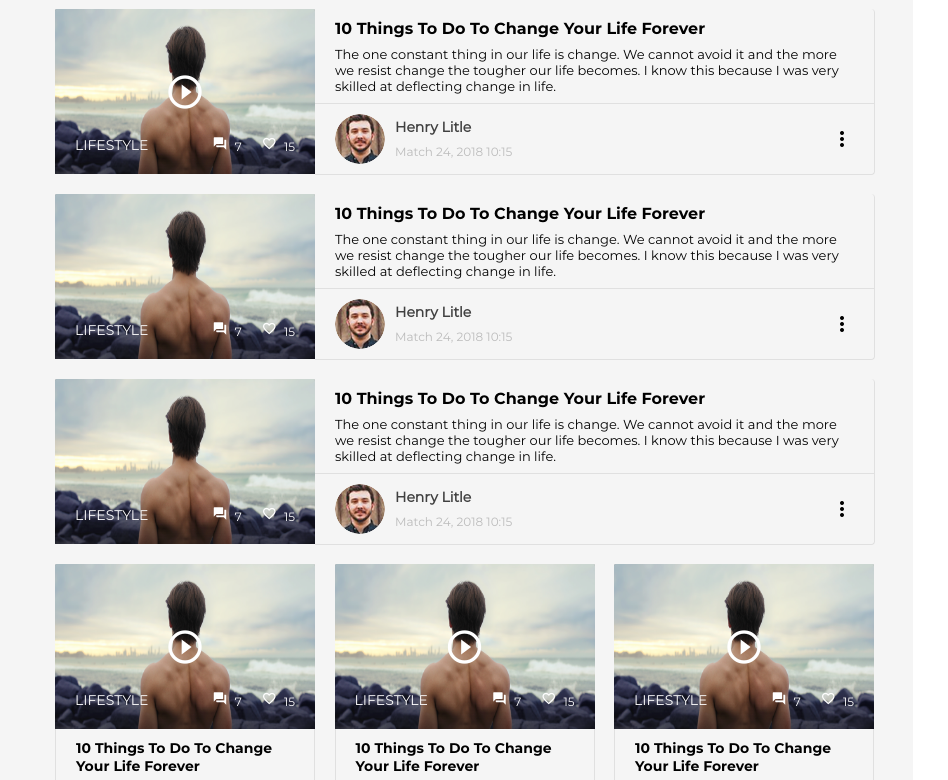
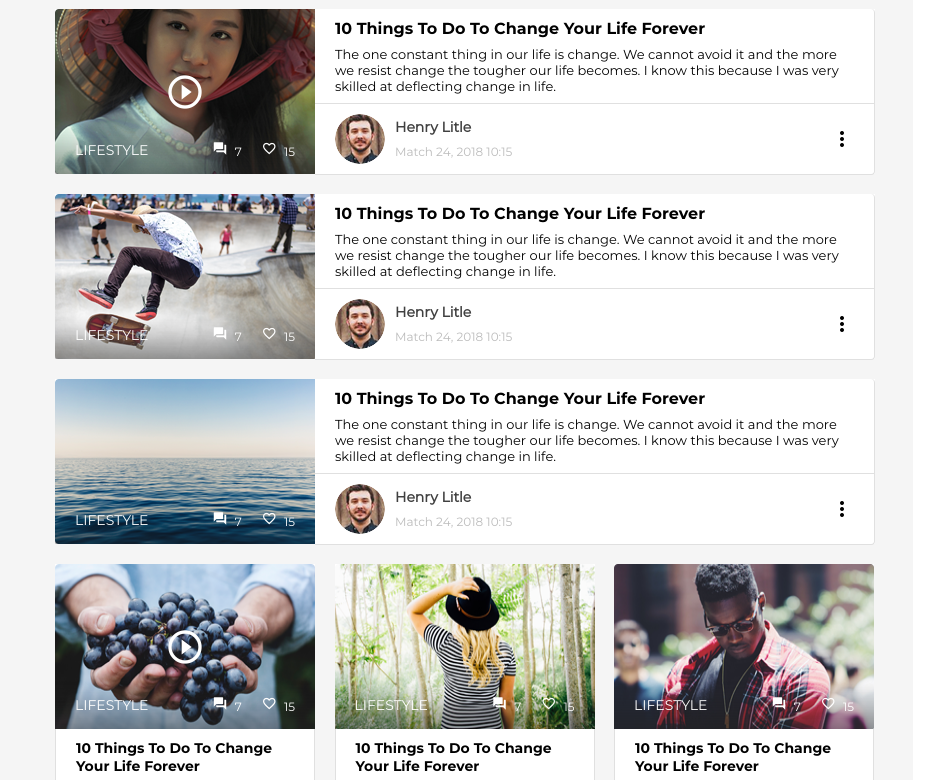
Before and after one commit to uvnavod/html-pasco, a plain HTML site: page index.html in a window 1280 px wide. Shown: the part 1563-2343 px from the top of the page, 0-948 px from the left. Drawn offline with Linux system fonts and the light colour scheme.

Commit message:
add new images

```diff
--- a/css/style.css
+++ b/css/style.css
@@ -38,7 +38,6 @@ a {
 
 .container--main {
   margin-top: 30px;
-  margin-bottom: 40px;
 }
 
 .container--align-center {
@@ -352,11 +351,13 @@ a {
 
 .main {
   width: 820px;
+  margin-bottom: 40px;
 }
 
 .main-article {
   width: 100%;
   margin-bottom: 20px;
+  background: #fff;
 }
 
 .main-article--horizontal {
@@ -427,11 +428,11 @@ a {
 }
 
 .main-article-image__mask {
-  z-index: -1;
+  z-index: 2;
 }
 
 .main-article-image__photo {
-  z-index: -2;
+  z-index: 1;
 }
 
 .main-article-image__type {
@@ -441,21 +442,32 @@ a {
   font-size: 14px;
   color: #fff;
   text-transform: uppercase;
+  z-index: 9;
 }
 
 .main-article-image-react {
   position: absolute;
   right: 20px;
-  bottom: 20px;
+  bottom: 18px;
   color: #fff;
   font-size: 12px;
   display: flex;
+  z-index: 9;
 }
 
 .main-article-image-react i {
   font-size: 15px;
   margin-right: 4px;
   cursor: pointer;
+}
+
+.main-article--half .main-article-image__type,
+.main-article--half .main-article-image-react,
+.main-article--small .main-article-image__type,
+.main-article--small .main-article-image-react,
+.main-article--horizontal .main-article-image__type,
+.main-article--horizontal .main-article-image-react {
+    bottom: 15px;
 }
 
 .main-article-image-react__comment {
--- a/index.html
+++ b/index.html
@@ -175,7 +175,7 @@
       <div class="main-article main-article--horizontal">
         <div class="main-article-image">
           <img class="main-article-image__mask" src="images/img_layer_mask.png" alt="layer_mask">
-          <img class="main-article-image__photo" src="images/img_article_large.png" alt="article_large">
+          <img class="main-article-image__photo" src="images/img_article_horizontal_1.png" alt="article_large">
           <i class="material-icons main-article-image__play">play_circle_outline</i>
           <span class="main-article-image__type">LIFESTYLE</span>
           <div class="main-article-image-react">
@@ -208,7 +208,7 @@
       <div class="main-article main-article--horizontal">
         <div class="main-article-image">
           <img class="main-article-image__mask" src="images/img_layer_mask.png" alt="layer_mask">
-          <img class="main-article-image__photo" src="images/img_article_large.png" alt="article_large">
+          <img class="main-article-image__photo" src="images/img_article_horizontal_2.png" alt="article_large">
           <!-- <i class="material-icons main-article-image__play">play_circle_outline</i> -->
           <span class="main-article-image__type">LIFESTYLE</span>
           <div class="main-article-image-react">
@@ -241,7 +241,7 @@
       <div class="main-article main-article--horizontal">
         <div class="main-article-image">
           <img class="main-article-image__mask" src="images/img_layer_mask.png" alt="layer_mask">
-          <img class="main-article-image__photo" src="images/img_article_large.png" alt="article_large">
+          <img class="main-article-image__photo" src="images/img_article_horizontal_3.png" alt="article_large">
           <!-- <i class="material-icons main-article-image__play">play_circle_outline</i> -->
           <span class="main-article-image__type">LIFESTYLE</span>
           <div class="main-article-image-react">
@@ -274,7 +274,7 @@
       <div class="main-article main-article--small">
         <div class="main-article-image">
           <img class="main-article-image__mask" src="images/img_layer_mask.png" alt="layer_mask">
-          <img class="main-article-image__photo" src="images/img_article_large.png" alt="article_large">
+          <img class="main-article-image__photo" src="images/img_article_small_1.png" alt="article_large">
           <i class="material-icons main-article-image__play">play_circle_outline</i>
           <span class="main-article-image__type">LIFESTYLE</span>
           <div class="main-article-image-react">
@@ -307,8 +307,8 @@
       <div class="main-article main-article--small">
         <div class="main-article-image">
           <img class="main-article-image__mask" src="images/img_layer_mask.png" alt="layer_mask">
-          <img class="main-article-image__photo" src="images/img_article_large.png" alt="article_large">
-          <i class="material-icons main-article-image__play">play_circle_outline</i>
+          <img class="main-article-image__photo" src="images/img_article_small_2.png" alt="article_large">
+          <!-- <i class="material-icons main-article-image__play">play_circle_outline</i> -->
           <span class="main-article-image__type">LIFESTYLE</span>
           <div class="main-article-image-react">
             <div class="main-article-image-react__comment">
@@ -340,8 +340,8 @@
       <div class="main-article main-article--small main-article--no-margin">
         <div class="main-article-image">
           <img class="main-article-image__mask" src="images/img_layer_mask.png" alt="layer_mask">
-          <img class="main-article-image__photo" src="images/img_article_large.png" alt="article_large">
-          <i class="material-icons main-article-image__play">play_circle_outline</i>
+          <img class="main-article-image__photo" src="images/img_article_small_3.png" alt="article_large">
+          <!-- <i class="material-icons main-article-image__play">play_circle_outline</i> -->
           <span class="main-article-image__type">LIFESTYLE</span>
           <div class="main-article-image-react">
             <div class="main-article-image-react__comment">
@@ -373,7 +373,7 @@
       <div class="main-article main-article--hafl">
         <div class="main-article-image">
           <img class="main-article-image__mask" src="images/img_layer_mask.png" alt="layer_mask">
-          <img class="main-article-image__photo" src="images/img_article_large.png" alt="article_large">
+          <img class="main-article-image__photo" src="images/img_article_hafl_1.png" alt="article_large">
           <!-- <i class="material-icons main-article-image__play">play_circle_outline</i> -->
           <span class="main-article-image__type">LIFESTYLE</span>
           <div class="main-article-image-react">
@@ -389,7 +389,7 @@
         </div><!-- .main-article-image -->
         <div class="main-article-detail">
           <div class="main-article-detail__content">
-            <h3>10 Things To Do To Change Your Life Forever</h3>
+            <h3>10 Things To Do To Change</h3>
             <p>The one constant thing in our life is change. We cannot avoid it and the more we resist change the tougher our life becomes. I know this because I was very skilled at deflecting change in life.</p>
           </div><!-- .main-article-detail__content -->
           <div class="main-article-detail-author">
@@ -406,7 +406,7 @@
       <div class="main-article main-article--hafl main-article--no-margin">
         <div class="main-article-image">
           <img class="main-article-image__mask" src="images/img_layer_mask.png" alt="layer_mask">
-          <img class="main-article-image__photo" src="images/img_article_large.png" alt="article_large">
+          <img class="main-article-image__photo" src="images/img_article_hafl_2.png" alt="article_large">
           <!-- <i class="material-icons main-article-image__play">play_circle_outline</i> -->
           <span class="main-article-image__type">LIFESTYLE</span>
           <div class="main-article-image-react">
@@ -438,6 +438,7 @@
 
     </div><!-- .main -->
     <div class="sub">
+      <div class="sub__bg"></div>
       <div class="sub-search">
         <input type="text" placeholder="Search">
         <span><i class="material-icons">search</i></span>
```
Also changed, not shown: images/img_article_hafl_1.png (added), images/img_article_hafl_2.png (added), images/img_article_horizontal_1.png (added), images/img_article_horizontal_2.png (added), images/img_article_horizontal_3.png (added), images/img_article_small_1.png (added), images/img_article_small_2.png (added), images/img_article_small_3.png (added).
